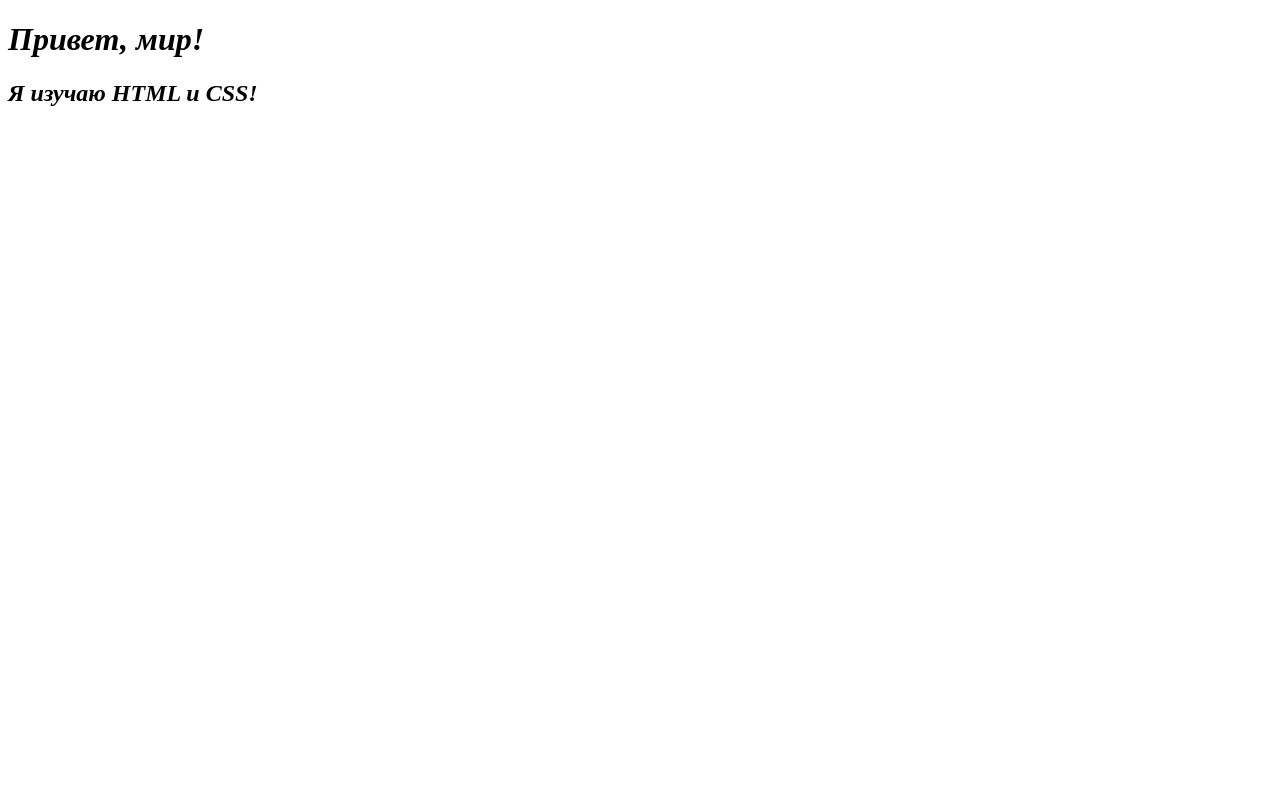
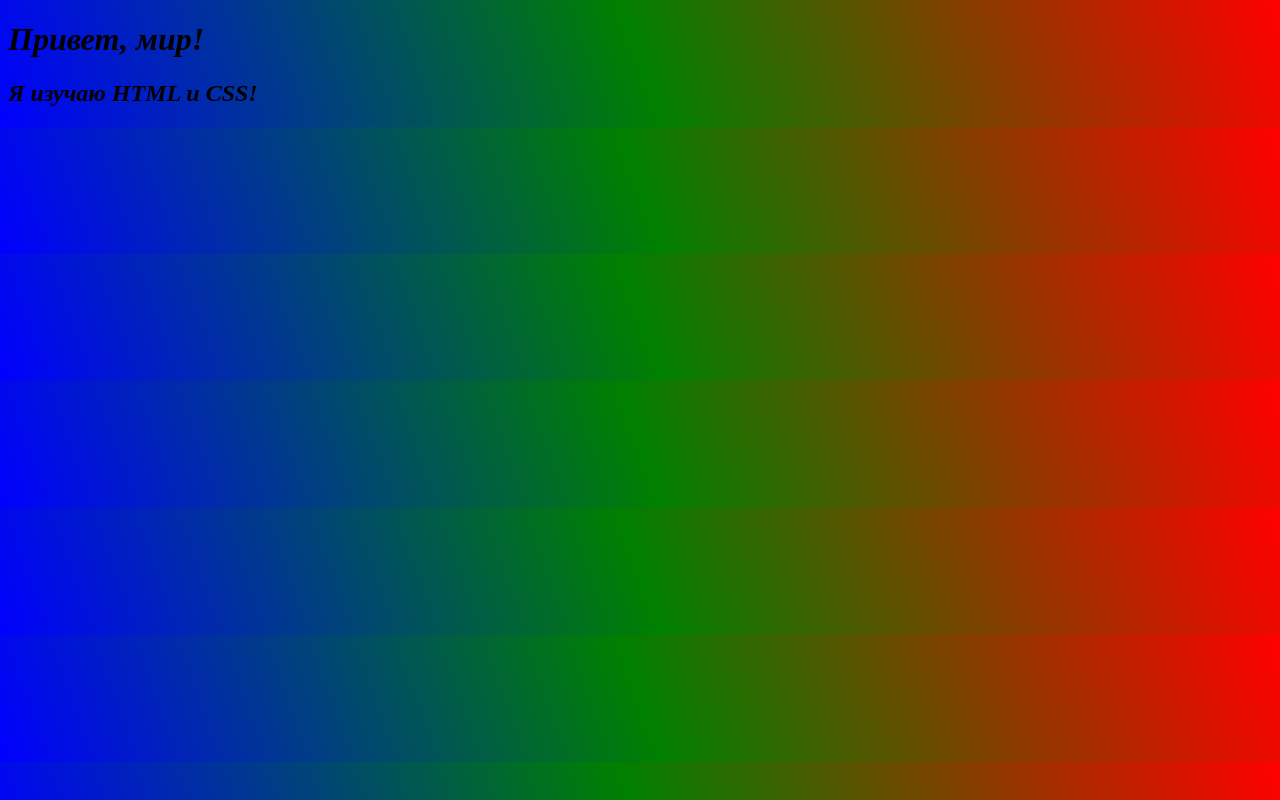
Before and after one commit to maksimpuris600-cloud/Website, a plain HTML site: page index.html in a window 1280 px wide. Drawn offline with Linux system fonts and the light colour scheme.

Commit message:
CSS BG Gradient

```diff
--- a/style.css
+++ b/style.css
@@ -1,3 +1,4 @@
 body {
     font-style: italic;
+    background: linear-gradient(250deg, red,green,blue);
 }
```
